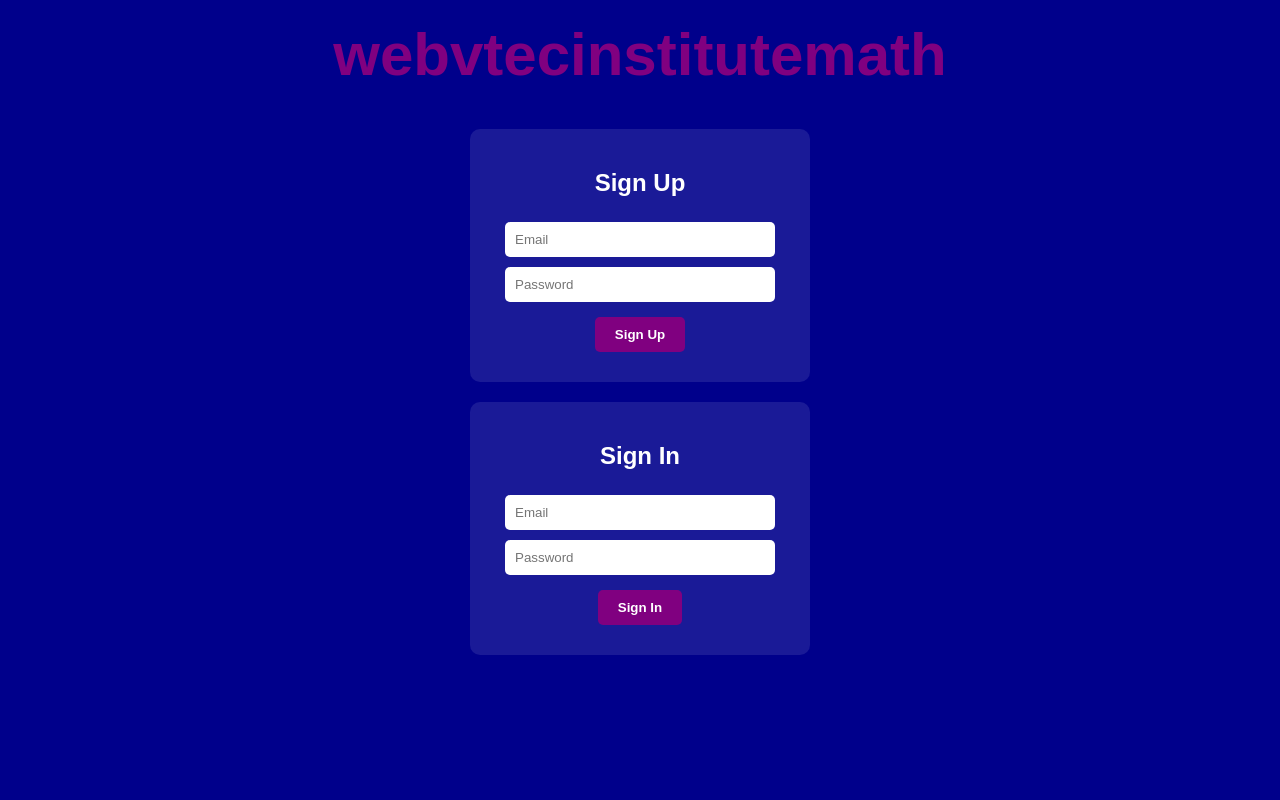
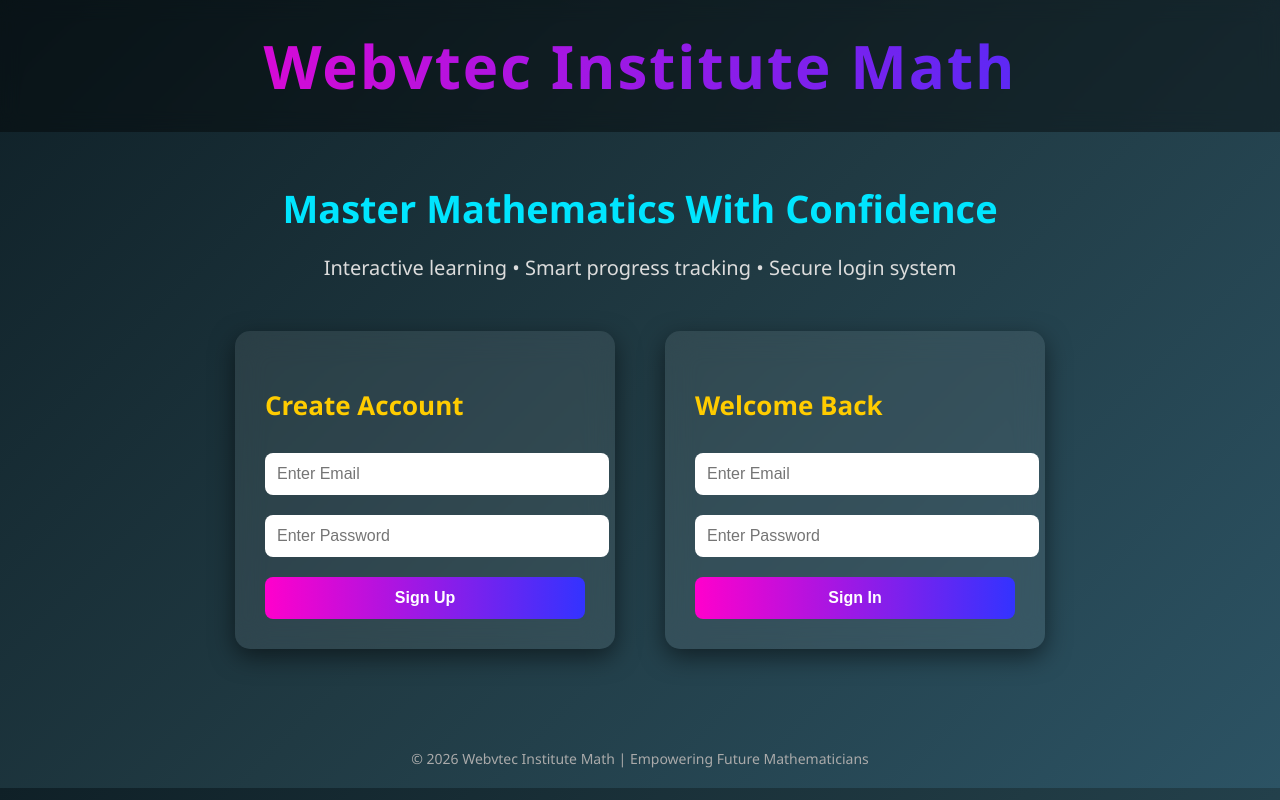
Before and after one commit to webvtec/WEBVTECINSTITUTEMATH, a plain HTML site: page index.html in a window 1280 px wide. Drawn offline with Linux system fonts and the light colour scheme.

Commit message:
Update index.html

```diff
--- a/index.html
+++ b/index.html
@@ -1,85 +1,159 @@
 <!DOCTYPE html>
 <html>
 <head>
-    <title>webvtecinstitutemath</title>
+    <title>Webvtec Institute Math</title>
 
     <style>
         body {
             margin: 0;
-            font-family: Arial, sans-serif;
-            background-color: #00008B; /* Dark Blue */
+            font-family: 'Segoe UI', Tahoma, Geneva, Verdana, sans-serif;
+            background: linear-gradient(135deg, #0f2027, #203a43, #2c5364);
             color: white;
-            text-align: center;
         }
 
-        h1 {
-            color: purple;
-            font-size: 60px;
-            margin-top: 20px;
+        /* HEADER */
+        header {
+            text-align: center;
+            padding: 25px 0;
+            background: rgba(0, 0, 0, 0.4);
+            backdrop-filter: blur(10px);
         }
 
-        .container {
-            margin-top: 40px;
+        header h1 {
+            font-size: 60px;
+            margin: 0;
+            letter-spacing: 2px;
+            background: linear-gradient(90deg, #ff00cc, #3333ff);
+            -webkit-background-clip: text;
+            -webkit-text-fill-color: transparent;
+        }
+
+        /* HERO SECTION */
+        .hero {
+            text-align: center;
+            margin-top: 50px;
+        }
+
+        .hero h2 {
+            font-size: 38px;
+            margin-bottom: 10px;
+            color: #00e5ff;
+        }
+
+        .hero p {
+            font-size: 20px;
+            color: #dcdcdc;
+        }
+
+        /* FORM CONTAINER */
+        .forms {
+            display: flex;
+            justify-content: center;
+            gap: 50px;
+            margin-top: 50px;
+            flex-wrap: wrap;
+        }
+
+        .form-box {
+            background: rgba(255, 255, 255, 0.08);
+            padding: 30px;
+            border-radius: 15px;
+            width: 320px;
+            box-shadow: 0 8px 25px rgba(0,0,0,0.5);
+            backdrop-filter: blur(15px);
+            transition: transform 0.3s ease;
+        }
+
+        .form-box:hover {
+            transform: translateY(-8px);
+        }
+
+        .form-box h3 {
+            font-size: 26px;
+            margin-bottom: 20px;
+            color: #ffcc00;
         }
 
         input {
-            padding: 10px;
-            margin: 5px;
-            width: 250px;
-            border-radius: 5px;
+            width: 100%;
+            padding: 12px;
+            margin: 10px 0;
+            border-radius: 8px;
             border: none;
+            font-size: 16px;
         }
 
         button {
-            padding: 10px 20px;
-            margin: 10px;
+            width: 100%;
+            padding: 12px;
+            margin-top: 10px;
+            border-radius: 8px;
             border: none;
-            border-radius: 5px;
+            font-size: 16px;
+            font-weight: bold;
             cursor: pointer;
-            background-color: purple;
+            background: linear-gradient(90deg, #ff00cc, #3333ff);
             color: white;
-            font-weight: bold;
+            transition: 0.3s ease;
         }
 
         button:hover {
-            background-color: #b300ff;
+            opacity: 0.85;
         }
 
-        .form-box {
-            margin: 20px auto;
+        footer {
+            text-align: center;
+            margin-top: 80px;
             padding: 20px;
-            background-color: rgba(255,255,255,0.1);
-            width: 300px;
-            border-radius: 10px;
+            font-size: 14px;
+            color: #aaa;
+        }
+
+        @media(max-width: 768px) {
+            .forms {
+                flex-direction: column;
+                align-items: center;
+            }
         }
     </style>
 </head>
 
 <body>
 
-    <h1>webvtecinstitutemath</h1>
+    <header>
+        <h1>Webvtec Institute Math</h1>
+    </header>
 
-    <div class="container">
+    <section class="hero">
+        <h2>Master Mathematics With Confidence</h2>
+        <p>Interactive learning • Smart progress tracking • Secure login system</p>
+    </section>
 
-        <!-- Sign Up -->
+    <div class="forms">
+
+        <!-- SIGN UP -->
         <div class="form-box">
-            <h2>Sign Up</h2>
-            <input type="email" id="signupEmail" placeholder="Email"><br>
-            <input type="password" id="signupPassword" placeholder="Password"><br>
+            <h3>Create Account</h3>
+            <input type="email" id="signupEmail" placeholder="Enter Email">
+            <input type="password" id="signupPassword" placeholder="Enter Password">
             <button onclick="signUp()">Sign Up</button>
         </div>
 
-        <!-- Sign In -->
+        <!-- SIGN IN -->
         <div class="form-box">
-            <h2>Sign In</h2>
-            <input type="email" id="signinEmail" placeholder="Email"><br>
-            <input type="password" id="signinPassword" placeholder="Password"><br>
+            <h3>Welcome Back</h3>
+            <input type="email" id="signinEmail" placeholder="Enter Email">
+            <input type="password" id="signinPassword" placeholder="Enter Password">
             <button onclick="signIn()">Sign In</button>
         </div>
 
     </div>
 
-    <!-- Firebase SDK (Modular v10) -->
+    <footer>
+        © 2026 Webvtec Institute Math | Empowering Future Mathematicians
+    </footer>
+
+    <!-- Firebase (Modular) -->
     <script type="module">
         import { initializeApp } from "https://www.gstatic.com/firebasejs/10.12.0/firebase-app.js";
         import { getAuth, createUserWithEmailAndPassword, signInWithEmailAndPassword }
@@ -102,7 +176,7 @@
             const password = document.getElementById("signupPassword").value;
 
             createUserWithEmailAndPassword(auth, email, password)
-                .then(() => alert("Sign Up Successful!"))
+                .then(() => alert("Account Created Successfully!"))
                 .catch(error => alert(error.message));
         }
 
@@ -111,7 +185,7 @@
             const password = document.getElementById("signinPassword").value;
 
             signInWithEmailAndPassword(auth, email, password)
-                .then(() => alert("Sign In Successful!"))
+                .then(() => alert("Login Successful!"))
                 .catch(error => alert(error.message));
         }
     </script>
```
